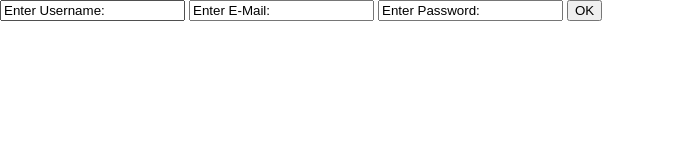
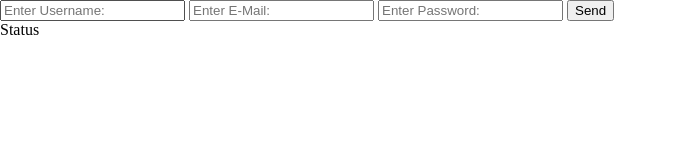
Before and after one commit to marcella-merholz/food-facts, a website: page client/user.html in a window 1280 px wide. Shown: the whole page, without its empty margins (0-677 px from the left). Drawn offline with Linux system fonts and the light colour scheme.

Commit message:
user registration: post data and confirm

```diff
--- a/api/user-controller.js
+++ b/api/user-controller.js
@@ -8,12 +8,12 @@ module.exports = class UserController {
         return await userService.getUsers();
     }
 
-    async register(reqBody) {
+    async register(reqBody, res) {
         let username = reqBody.username;
         let email = reqBody.email;
         let password = reqBody.password;
         let userData = { username, email, password };
-        userService.register(userData);
+        await userService.register(userData, res);
     }
 
 }
--- a/client/user.html
+++ b/client/user.html
@@ -10,15 +10,35 @@
 </head>
 
 <body>
+    <input id="username" type="text" name="username" placeholder="Enter Username: " required>
+    <input id="email" type="text" name="email" placeholder="Enter E-Mail: " required>
+    <input id="password" type="password" name="password" placeholder="Enter Password: " required>
+    <input type="button" value="Send" onclick="sendRegister()">
 
-    <form action="/user/register" method="post">
-        <input id="username" type="text" name="username" value="Enter Username: " required>
-        <input id="email" type="text" name="email" value="Enter E-Mail: " required>
-        <input id="password" type="text" name="password" value="Enter Password: " required>
-        <input type="submit" value="OK">
-    </form>
+    <div id = confirmation>Status</div>
 
     <script>
+        async function sendRegister() {
+            let parUsername = document.getElementById('username').value
+            let parEmail = document.getElementById('email').value
+            let parPassword = document.getElementById('password').value
+            console.log(parUsername, parEmail, parPassword)
+
+            let x = await fetch('/user/register', data = {
+                method: 'POST',
+                headers: {
+                    'Content-Type': 'application/json'
+                },
+                body: JSON.stringify({
+                    "username": parUsername,
+                    "email": parEmail,
+                    "password": parPassword,
+                    })
+            });
+            let result = await x.json()
+            console.log(result.message)
+            document.getElementById("confirmation").innerHTML = result.message;
+        }
 
     </script>
 
```
Also changed, not shown: domain/user-service.js (+6 -3 lines), index.js (+5 -4 lines), 1 other file.
